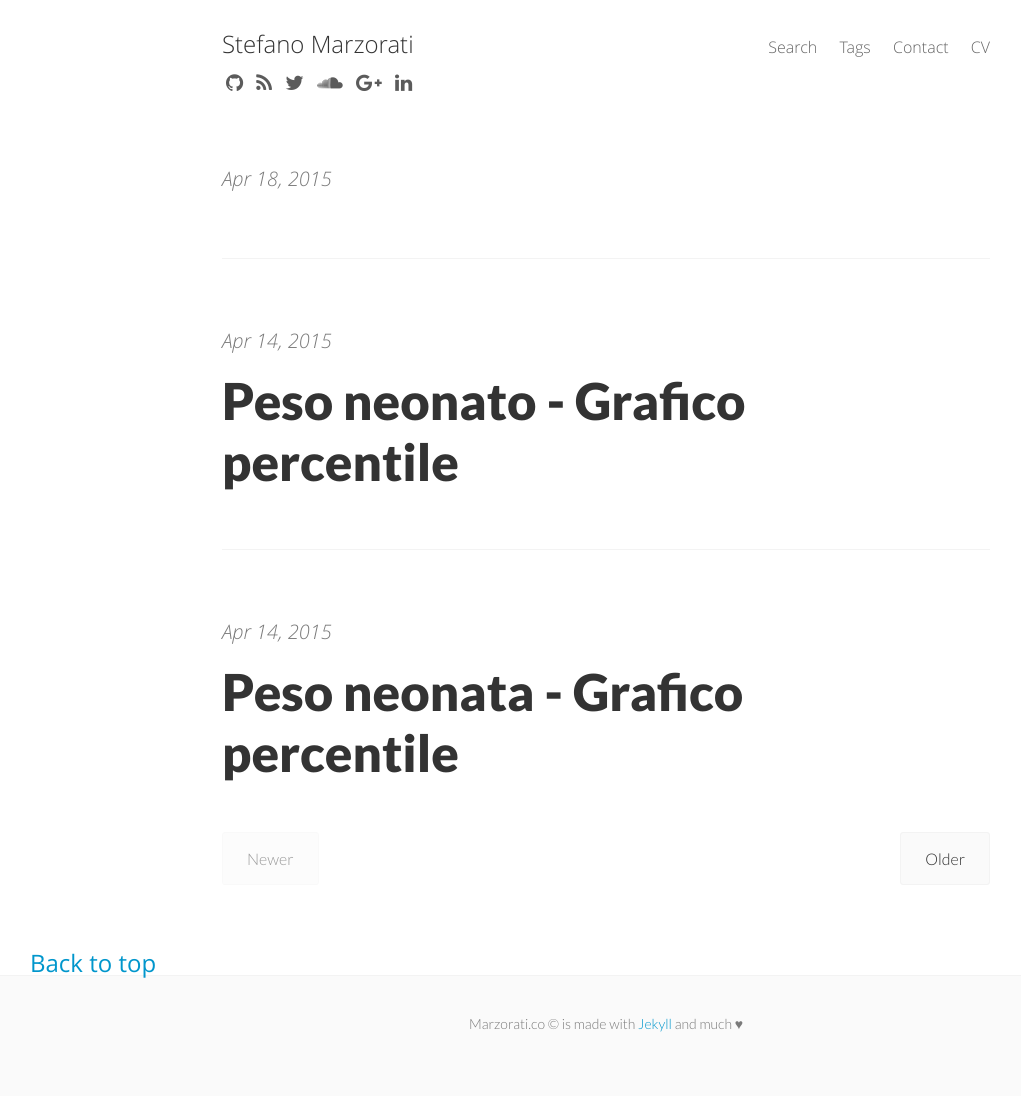
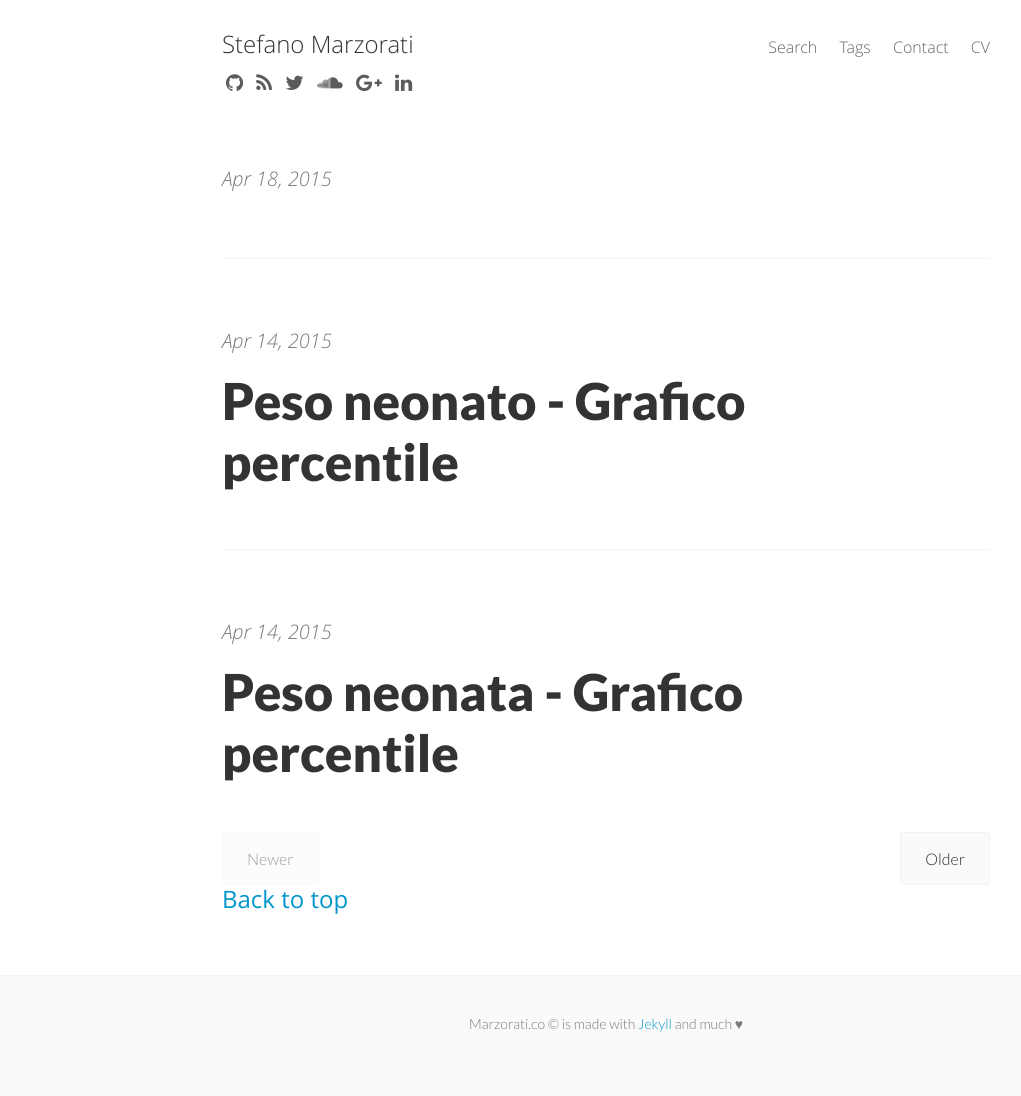
Before and after one commit to marste/Blog, a Jekyll site: the page built from index.html, in a window 1280 px wide. Shown: the whole page, without its empty margins (34-1055 px from the left). Built offline with Jekyll 4.4.1, drawn with Linux system fonts in a browser that asks for light colours; nearby versions of some CDN libraries; Markdown is read by kramdown in place of the engine named in the settings; the list of posts is cut into pages by our own code.

```diff
--- a/_layouts/default.html
+++ b/_layouts/default.html
@@ -8,12 +8,11 @@
     <div class="post p2 p-responsive wrap" role="main">
       <div class="measure">
         {{ content }}
+		<a href="#top" data-scroll-to-target>Back to top</a>
       </div>
     </div>
   </div>
 
-  <a href="#top" class="post p2 p-responsive wrap" data-scroll-to-target>Back to top</a>
-
   {% include footer.html %}
 </body>
 </html>
```
